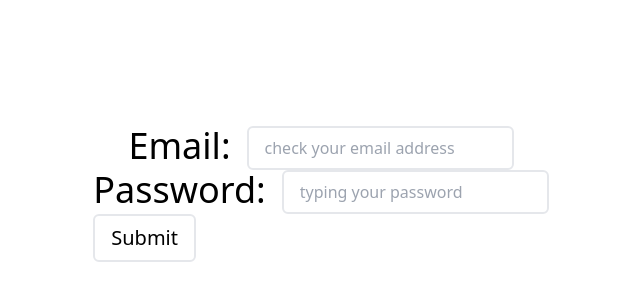
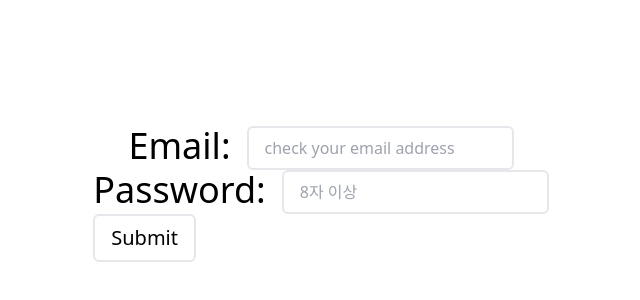
Before and after one commit to KoreanGitUser/YLog, a React (Vite) app: page /sign-up in a window 1280 px wide. Before the commit this address led to /login. Shown: the part 206-506 px from the top of the page, without its empty margins (319-959 px from the left). Built offline with nearby package versions, Linux system fonts and the light colour scheme; no server answers.

Commit message:
rotues: add & apply sign-up routes

```diff
--- a/src/components/routes/UnAuthRoutes.tsx
+++ b/src/components/routes/UnAuthRoutes.tsx
@@ -1,14 +1,16 @@
+import SignUp from "@components/auth/SignUp";
 import LoginPage from "@pages/unAuth/LoginPage";
 import PATH from "@utils/routes/PATH";
 import { Navigate, Route, Routes } from "react-router-dom";
 
-const { LOGIN } = PATH;
+const { LOGIN, SIGN_UP } = PATH;
 
 const UnAuthRoutes = () => {
   return (
     <Routes>
       <Route path={LOGIN} element={<LoginPage />} />
-      <Route path="*" element={<Navigate replace to={LOGIN} />} />
+      <Route path={SIGN_UP} element={<SignUp />} />
+      <Route path="*" element={<Navigate replace to={SIGN_UP} />} />
     </Routes>
   );
 };
```
